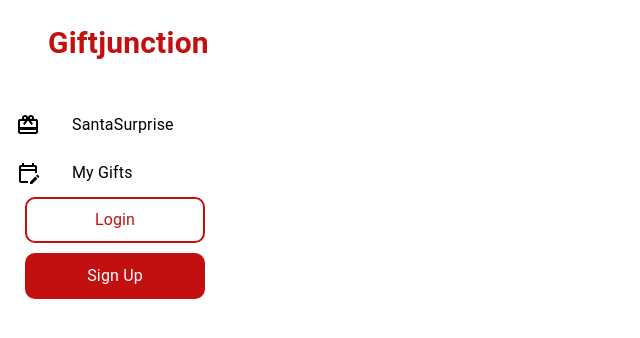
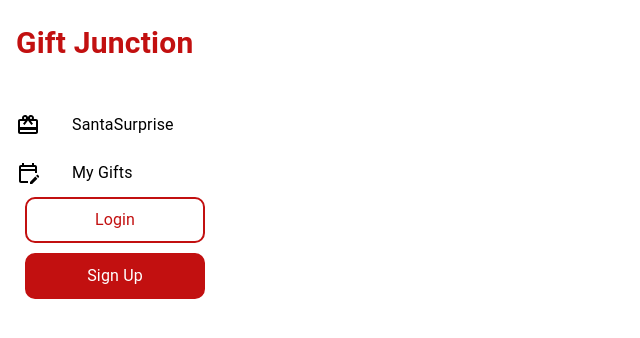
Before and after one commit to FatimaMary/giftlist, a React (Create React App) app in the folder client/: page /editevent in a window 1280 px wide. Shown: the top 338 px of the page, without its empty margins (0-640 px from the left). Built offline with nearby package versions, Linux system fonts and the light colour scheme; no server answers; the HTML template or start-up script is replaced by a standard one.

Commit message:
Update Sidebar.jsx

```diff
--- a/client/src/Components/Sidebar.jsx
+++ b/client/src/Components/Sidebar.jsx
@@ -91,16 +91,16 @@ const Sidebar = ({
           }}
         >
           <Box width="100%">
-            <Box m="1.5rem 2rem 2rem 3rem">
+            <Box m="1.5rem 1rem 2rem 1rem">
               <FlexBetween>
                 <Box display="flex" alignItems="center" gap="0.3rem">
                   <Typography
                     variant="h4"
                     fontWeight="bold"
                     color="#C21010"
-                    fontSize={30}
+                    fontSize={isNonMobile ? "30px" : "20px"}
                   >
-                    Giftjunction
+                    Gift Junction
                   </Typography>
                 </Box>
                 {!isNonMobile && (
```
